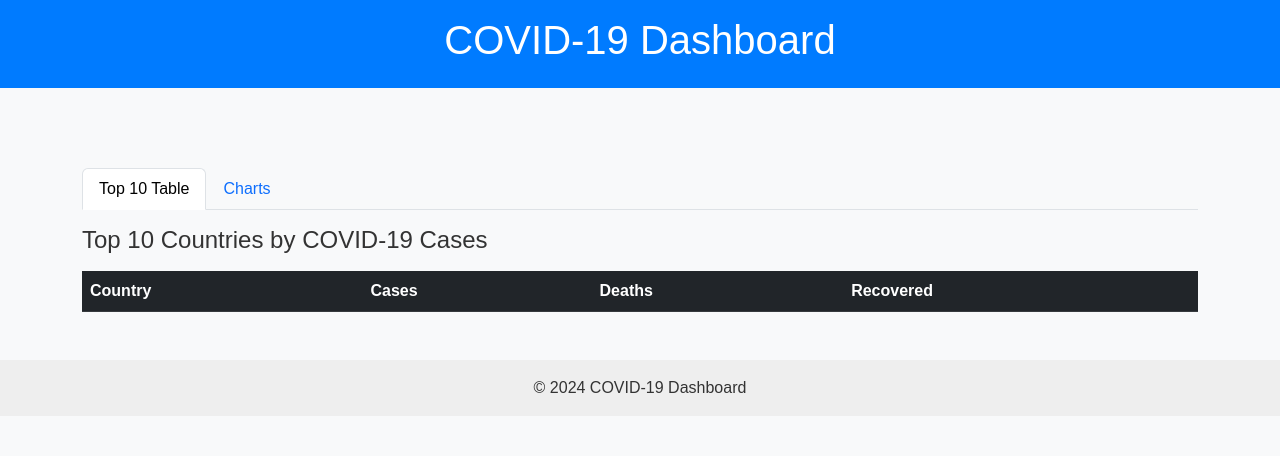
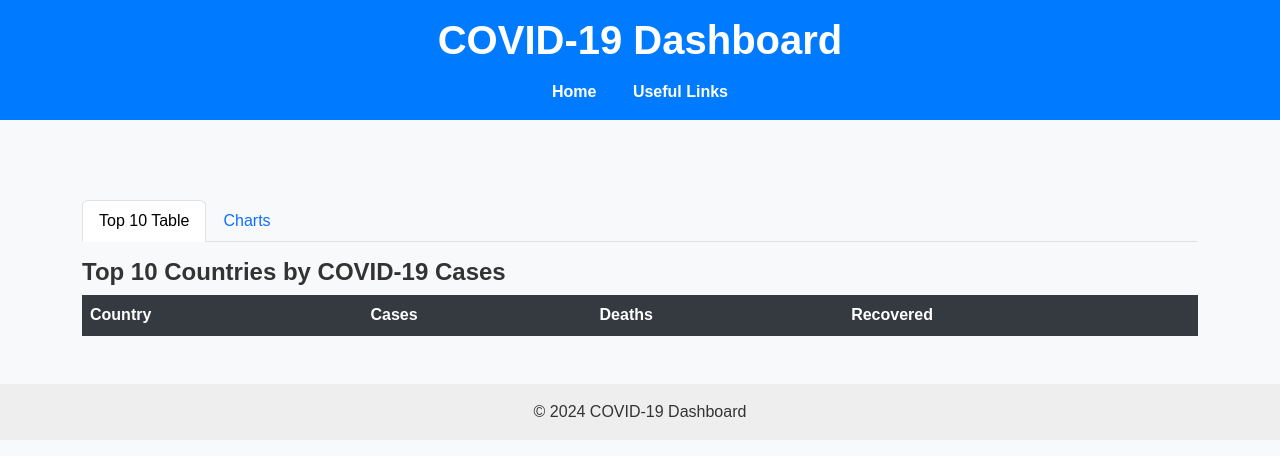
Before and after one commit to danime08/IG3, a plain HTML site: page index.html in a window 1280 px wide. Drawn offline with nearby package versions, Linux system fonts and the light colour scheme; no server answers.

Commit message:
Update: Added charts and UI enhancements

```diff
--- a/index.html
+++ b/index.html
@@ -5,56 +5,28 @@
   <meta name="viewport" content="width=device-width, initial-scale=1.0">
   <title>COVID-19 Dashboard</title>
   <link href="https://cdn.jsdelivr.net/npm/bootstrap@5.3.0/dist/css/bootstrap.min.css" rel="stylesheet">
-  <script src="https://cdn.jsdelivr.net/npm/chart.js"></script>
-  <style>
-    body {
-      font-family: Arial, sans-serif;
-      background: #f8f9fa;
-      color: #333;
-    }
-    header {
-      background-color: #007bff;
-      color: white;
-      padding: 1rem;
-      text-align: center;
-    }
-    main {
-      padding: 2rem;
-    }
-    .table-responsive {
-      margin-top: 1rem;
-    }
-    canvas {
-      max-width: 100%;
-      height: auto;
-      margin-top: 1rem;
-    }
-    footer {
-      text-align: center;
-      padding: 1rem;
-      background-color: #eee;
-    }
-    @media screen and (max-width: 768px) {
-      body {
-        font-size: 90%;
-      }
-    }
-  </style>
+  <link rel="stylesheet" href="style.css">
 </head>
 <body>
   <header>
     <h1>COVID-19 Dashboard</h1>
+    <!-- Add Navbar -->
+    <nav>
+      <a href="index.html">Home</a>
+      <a href="links.html">Useful Links</a>
+    </nav>
   </header>
+
   <main class="container mt-5">
     <ul class="nav nav-tabs" id="covidTabs" role="tablist">
       <li class="nav-item" role="presentation">
-        <button class="nav-link active" id="table-tab" data-bs-toggle="tab" data-bs-target="#table" type="button" role="tab">Top 10 Table</button>
+        <a class="nav-link active" href="#table" data-bs-toggle="tab">Top 10 Table</a>
       </li>
       <li class="nav-item" role="presentation">
-        <button class="nav-link" id="charts-tab" data-bs-toggle="tab" data-bs-target="#charts" type="button" role="tab">Charts</button>
+        <a class="nav-link" href="#charts" data-bs-toggle="tab">Charts</a>
       </li>
     </ul>
-    <div class="tab-content mt-3" id="covidTabContent">
+    <div class="tab-content mt-3">
       <div class="tab-pane fade show active" id="table" role="tabpanel">
         <h4>Top 10 Countries by COVID-19 Cases</h4>
         <div class="table-responsive">
@@ -79,10 +51,13 @@
       </div>
     </div>
   </main>
+
   <footer>
     &copy; 2024 COVID-19 Dashboard
   </footer>
 
+  <script src="https://cdn.jsdelivr.net/npm/chart.js"></script>
+  <script src="https://cdn.jsdelivr.net/npm/bootstrap@5.3.0/dist/js/bootstrap.bundle.min.js"></script>
   <script>
     document.addEventListener('DOMContentLoaded', () => {
       fetchGlobalData();
@@ -164,6 +139,5 @@
       });
     }
   </script>
-  <script src="https://cdn.jsdelivr.net/npm/bootstrap@5.3.0/dist/js/bootstrap.bundle.min.js"></script>
 </body>
 </html>
```
Also changed, not shown: links.html (+6 -2 lines).
